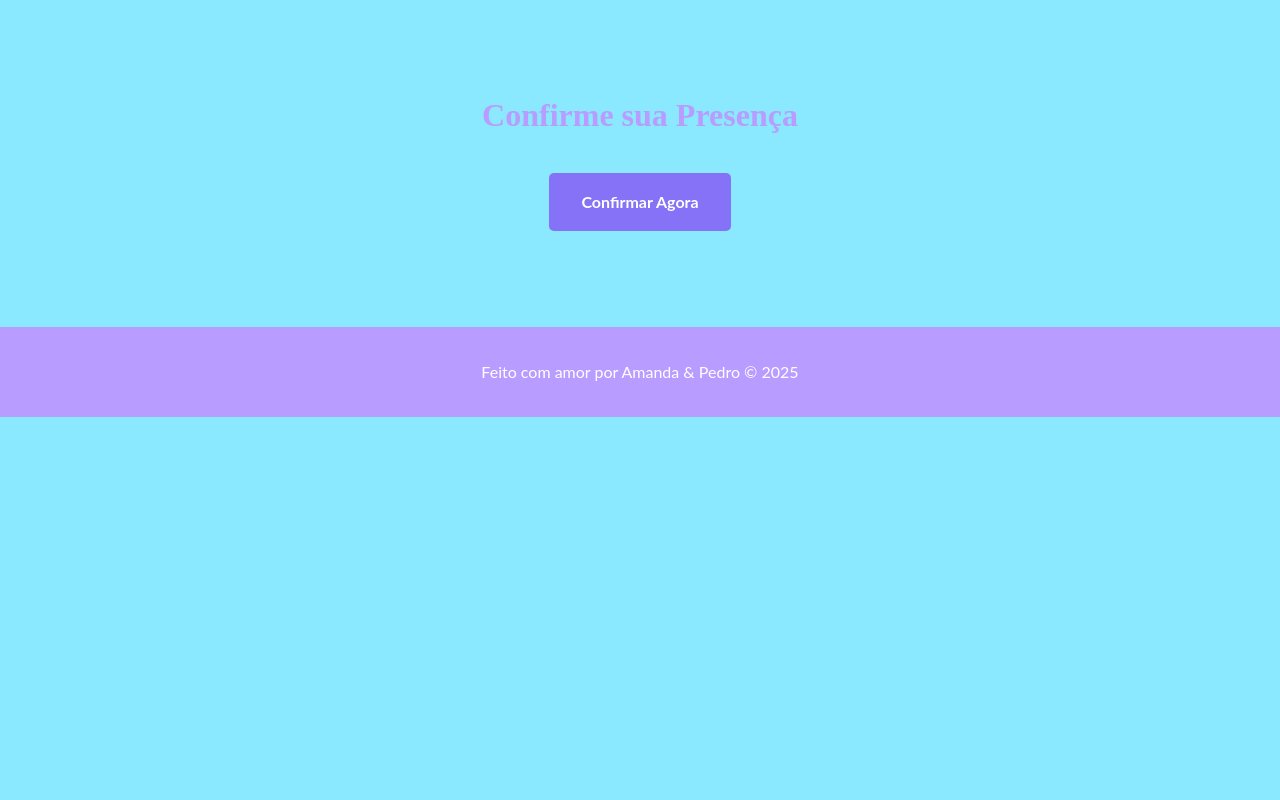
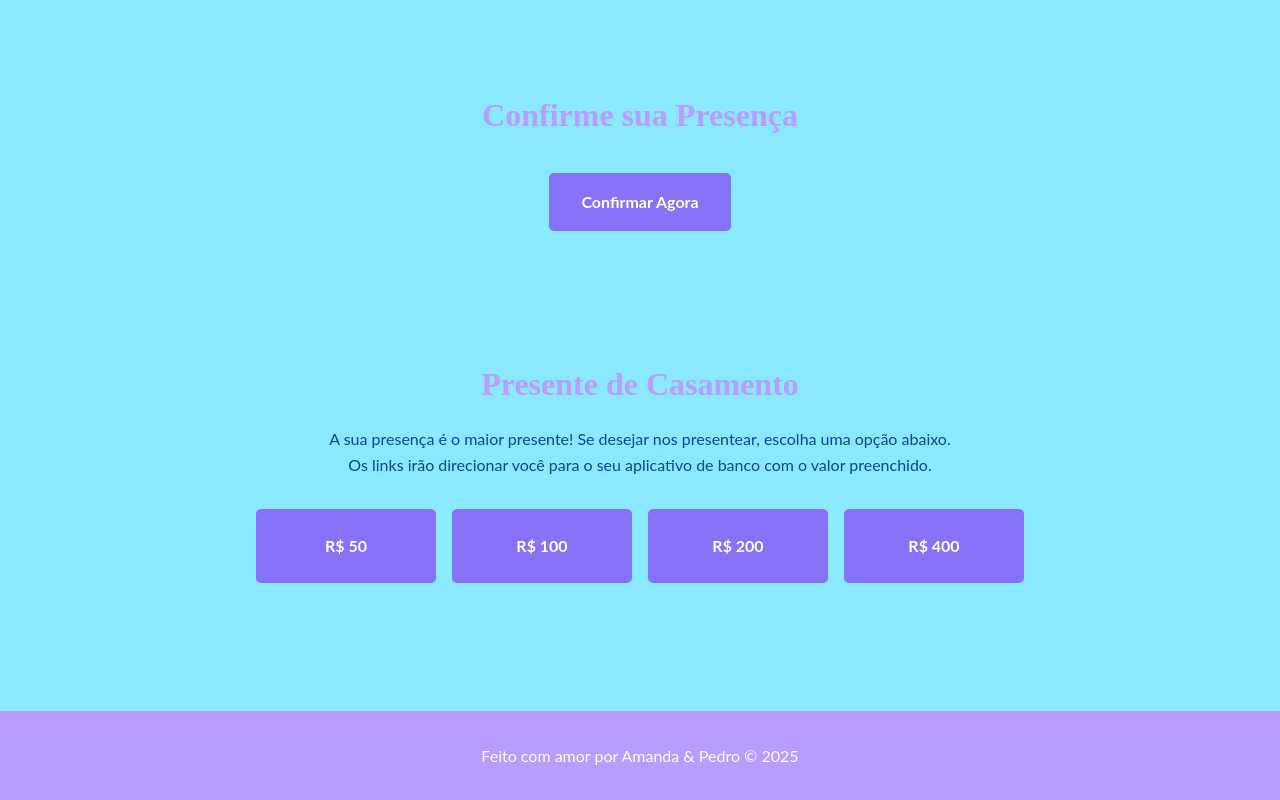
Before and after one commit to Joaozinho-maker/Joaozinho-maker.github.io, a plain HTML site: page index.html in a window 1280 px wide. Shown: the part 904-1704 px from the top of the page. Before the commit the page ends 1321 px from the top, so only its background shows below. Drawn offline with Linux system fonts and the light colour scheme.

Commit message:
Add files via upload

```diff
--- a/index.html
+++ b/index.html
@@ -10,12 +10,13 @@
 
     <header class="wedding-header">
         <h1>Ruth & João</h1>
-        <p>25 de Novembro de 2025</p>
+        <p>06 de setembro de 2026</p>
         <nav>
             <ul>
                 <li><a href="#nossa-historia">Nossa História</a></li>
                 <li><a href="#detalhes">Detalhes</a></li>
                 <li><a href="#rsvp">Confirme sua Presença</a></li>
+                <li><a href="#presentes">Confirme sua Presença</a></li>
             </ul>
         </nav>
     </header>
@@ -47,6 +48,18 @@
             <h2>Confirme sua Presença</h2>
             <a href="pix.html" class="rsvp-button">Confirmar Agora</a>
         </section>
+        <section>
+            <h2>Presente de Casamento</h2>
+            <p>A sua presença é o maior presente! Se desejar nos presentear, escolha uma opção abaixo. </p>
+            <p>Os links irão direcionar você para o seu aplicativo de banco com o valor preenchido.</p>
+
+            <div class="gift-options-grid">
+                <a href="https://nubank.com.br/cobrar/g6qbe0/68a376e6-2f62-479d-a626-bfd2a4c14ba9" class="gift-button">R$ 50</a>
+                <a href="https://nubank.com.br/cobrar/g6qbe0/68a37f82-83b5-47e1-9883-072a17064bae" class="gift-button">R$ 100</a>
+                <a href="https://nubank.com.br/cobrar/g6qbe0/68a37f9c-cf4d-42e1-abfe-728a7fc610fe" class="gift-button">R$ 200</a>
+                <a href="https://nubank.com.br/cobrar/g6qbe0/68a37faf-71c1-42f2-985e-870e9955f5bf" class="gift-button">R$ 400</a>
+            </div>
+        </section>
     </main>
 
     <footer class="wedding-footer">
```
Also changed, not shown: pix.html (+1 -1 lines).
